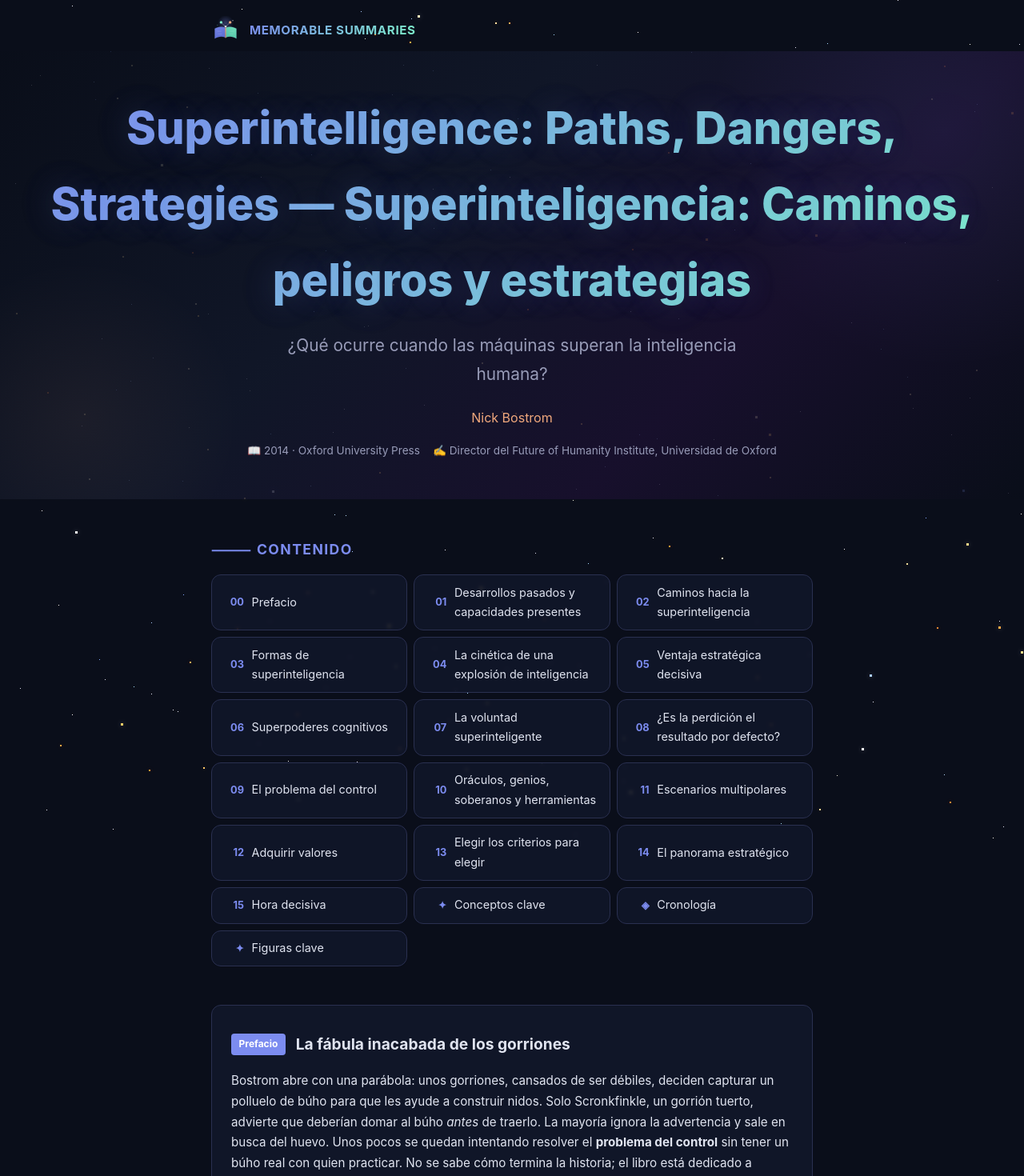
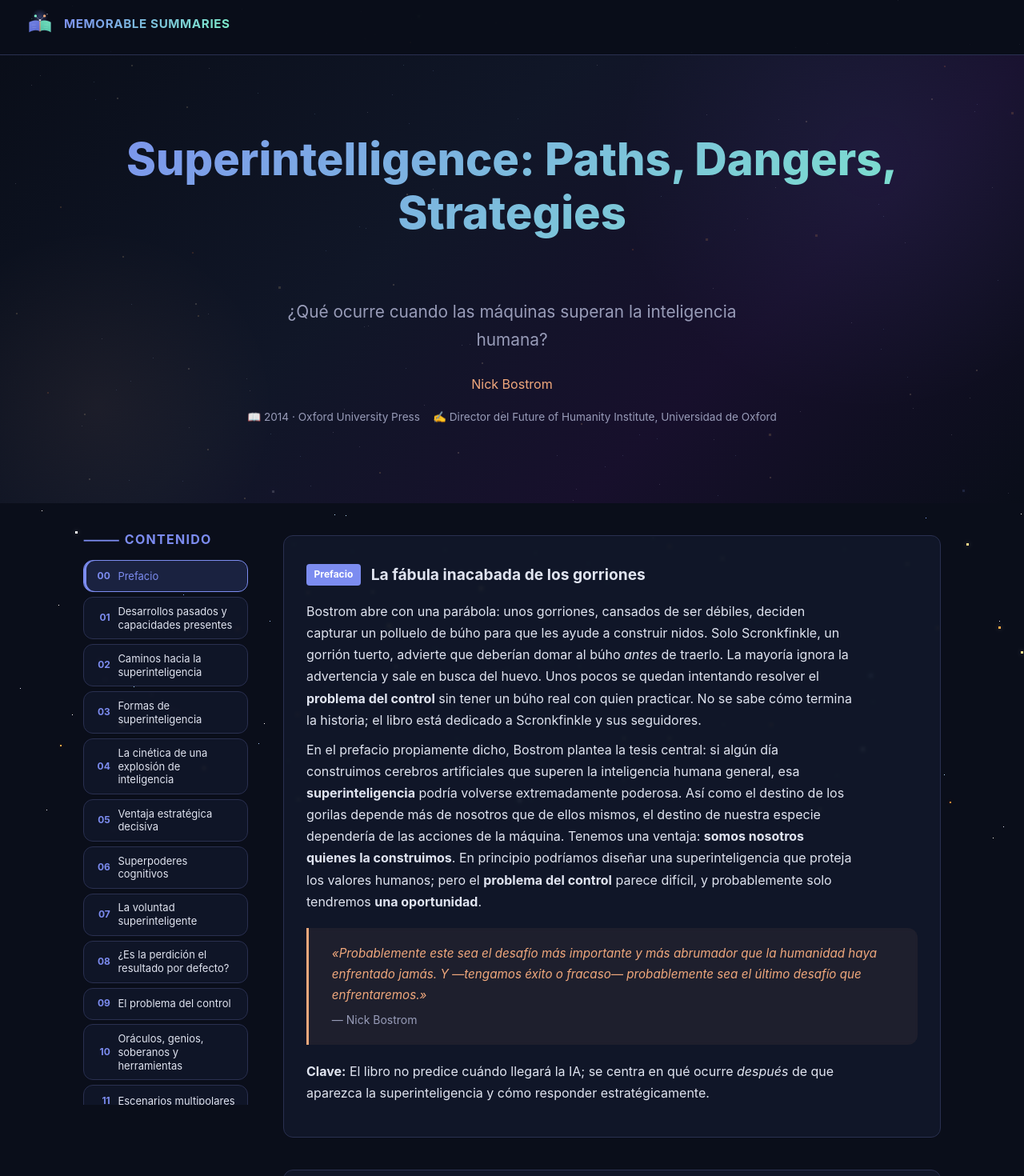
Before and after one commit to LucasJappert/memorable-summaries, a Vue app: page / in a window 1280 px wide. Shown: the top 1470 px of the page at 80% size. Built offline with nearby package versions, Linux system fonts and the light colour scheme.

Commit message:
Mejorar diseño responsive mobile y desktop.
TOC lateral sticky con sección activa, header fijo, barra de progreso, padding unificado, tipografía táctil y starfield aligerado en mobile.

Co-authored-by: Cursor <cursoragent@cursor.com>

```diff
--- a/src/App.vue
+++ b/src/App.vue
@@ -1,6 +1,7 @@
 <script setup lang="ts">
 import { superintelligence } from './data/superintelligence'
 import Starfield from './components/Starfield.vue'
+import ReadingProgress from './components/ReadingProgress.vue'
 import SiteHeader from './components/SiteHeader.vue'
 import HeroSection from './components/HeroSection.vue'
 import TableOfContents from './components/TableOfContents.vue'
@@ -14,11 +15,17 @@ const book = superintelligence
 
 <template>
   <Starfield />
+  <ReadingProgress />
 
   <SiteHeader />
   <HeroSection :meta="book.meta" />
+
+  <div class="page-layout">
+    <aside class="page-layout__sidebar" aria-label="Navegación del libro">
       <TableOfContents :items="book.toc" />
+    </aside>
 
+    <main class="page-layout__main">
       <div class="container">
         <BookSection v-for="section in book.sections" :key="section.id" :section="section" />
 
@@ -66,6 +73,8 @@ const book = superintelligence
         <p>{{ book.footer.line1 }}</p>
         <p class="footer-meta"><em>{{ book.footer.line2 }}</em></p>
       </footer>
+    </main>
+  </div>
 </template>
 
 <style scoped>
--- a/src/assets/styles.css
+++ b/src/assets/styles.css
@@ -443,18 +443,76 @@
   }
 
   /* Ensure content is above stars */
-  .container, .toc, .footer { position: relative; z-index: 2; }
+  .container, .toc, .footer, .page-layout, .site-header { position: relative; z-index: 2; }
   .hero { position: relative; z-index: 2; overflow: hidden; }
+
+  /* Reading progress */
+  .reading-progress {
+    display: none;
+    position: fixed;
+    top: 0;
+    left: 0;
+    height: 3px;
+    background: linear-gradient(90deg, var(--accent), var(--accent3));
+    z-index: 100;
+    transition: width 0.12s linear;
+    pointer-events: none;
+  }
+
+  /* Site header */
+  .site-header {
+    position: relative;
+    z-index: 10;
+    padding: 1rem 1rem 0;
+  }
+  .site-header__inner {
+    max-width: 800px;
+    margin: 0 auto;
+  }
+  .site-header__brand {
+    display: inline-flex;
+    align-items: center;
+    gap: 0.75rem;
+    text-decoration: none;
+    color: var(--text);
+    transition: opacity 0.2s;
+  }
+  .site-header__brand:hover { opacity: 0.88; }
+  .site-header__brand:active { opacity: 0.75; }
+  .site-header__title {
+    font-size: 0.875rem;
+    font-weight: 700;
+    letter-spacing: 0.04em;
+    text-transform: uppercase;
+    background: linear-gradient(135deg, var(--accent), var(--accent3));
+    -webkit-background-clip: text;
+    -webkit-text-fill-color: transparent;
+    background-clip: text;
+  }
+
+  /* Page layout */
+  .page-layout {
+    position: relative;
+    z-index: 2;
+    display: grid;
+    grid-template-columns: 1fr;
+    max-width: 800px;
+    margin: 0 auto;
+    padding: 0 1rem;
+  }
+  .page-layout__main {
+    min-width: 0;
+  }
 
   /* Hero */
   .hero {
-    min-height: 70vh;
+    min-height: 55vh;
     display: flex;
     flex-direction: column;
     align-items: center;
     justify-content: center;
     text-align: center;
-    padding: 2rem 1.5rem;
+    padding: 1.5rem 1rem 2rem;
     background: linear-gradient(135deg, rgba(10,14,26,0.85) 0%, rgba(18,24,43,0.85) 40%, rgba(26,16,48,0.85) 70%, rgba(10,14,26,0.85) 100%);
   }
   .hero::before {
@@ -477,8 +535,9 @@
     left: -100px;
     pointer-events: none;
   }
-  .hero h1 {
-    font-size: clamp(2rem, 6vw, 3.5rem);
+  .hero h1,
+  .hero__title {
+    font-size: clamp(1.5rem, 5vw, 3.5rem);
     font-weight: 800;
     background: linear-gradient(135deg, var(--accent), var(--accent3));
     -webkit-background-clip: text;
@@ -487,7 +546,16 @@
     margin-bottom: 0.5rem;
     position: relative;
     z-index: 1;
-    text-shadow: 0 0 40px rgba(124,140,240,0.2), 0 0 80px rgba(124,140,240,0.1);
+    line-height: 1.2;
+  }
+  .hero__title-main { display: block; }
+  .hero__title-es {
+    display: block;
+    font-size: 0.72em;
+    font-weight: 700;
+    margin-top: 0.35rem;
+    opacity: 0.92;
+    line-height: 1.25;
   }
   .hero .subtitle {
     font-size: clamp(1rem, 2.5vw, 1.3rem);
@@ -514,22 +582,23 @@
 
   /* Container */
   .container {
-    max-width: 800px;
-    margin: 0 auto;
-    padding: 0 1.5rem;
+    max-width: none;
+    margin: 0;
+    padding: 0;
   }
 
   /* TOC */
-  .toc {
-    margin: 3rem auto;
-    max-width: 800px;
-    padding: 0 1.5rem;
+  .page-layout__sidebar .toc {
+    margin: 1.5rem 0 2rem;
+    padding: 0;
+    max-width: none;
   }
-  .toc h2 {
-    font-size: 1.1rem;
+  .toc h2,
+  .toc__heading {
+    font-size: 1rem;
     font-weight: 700;
     color: var(--accent);
-    margin-bottom: 1rem;
+    margin-bottom: 0.75rem;
     text-transform: uppercase;
     letter-spacing: 0.08em;
   }
@@ -542,7 +611,8 @@
     display: flex;
     align-items: center;
     gap: 0.6rem;
-    padding: 0.6rem 0.9rem;
+    min-height: 44px;
+    padding: 0.75rem 0.9rem;
     background: rgba(18,24,43,0.82);
     backdrop-filter: blur(2px);
     -webkit-backdrop-filter: blur(2px);
@@ -551,33 +621,47 @@
     text-decoration: none;
     color: var(--text);
     font-size: 0.9rem;
-    transition: all 0.2s;
+    transition: background 0.2s, border-color 0.2s, color 0.2s;
+    -webkit-tap-highlight-color: transparent;
   }
-  .toc-item:hover {
+  .toc-label {
+    line-height: 1.3;
+  }
+  @media (hover: hover) {
+    .toc-item:hover {
+      background: var(--surface2);
+      border-color: var(--accent);
+      transform: translateY(-1px);
+    }
+  }
+  .toc-item:active {
     background: var(--surface2);
     border-color: var(--accent);
-    transform: translateY(-1px);
+  }
+  .toc-item--active {
+    background: var(--surface2);
+    border-color: var(--accent);
+    color: var(--accent);
   }
   .toc-num {
     color: var(--accent);
     font-weight: 700;
-    font-size: 0.8rem;
+    font-size: 0.875rem;
     min-width: 1.6rem;
     text-align: right;
+    flex-shrink: 0;
   }
 
   /* Sections */
   .section {
-    margin: 3rem 0;
-    padding: 2rem 1.5rem;
+    margin: 2rem 0;
+    padding: 1.5rem 1.25rem;
     background: rgba(18,24,43,0.88);
     backdrop-filter: blur(2px);
     -webkit-backdrop-filter: blur(2px);
     border: 1px solid var(--border);
     border-radius: var(--radius);
-    max-width: 800px;
-    margin-left: auto;
-    margin-right: auto;
+    max-width: none;
   }
   .section-header {
     display: flex;
@@ -627,7 +711,7 @@
     display: block;
     margin-top: 0.4rem;
     font-style: normal;
-    font-size: 0.8rem;
+    font-size: 0.875rem;
     color: var(--text2);
   }
 
@@ -645,20 +729,26 @@
     border: 1px solid var(--border);
     border-radius: var(--radius);
     padding: 1.2rem;
-    transition: all 0.2s;
+    transition: border-color 0.2s, transform 0.2s;
+    -webkit-tap-highlight-color: transparent;
   }
-  .concept-card:hover {
+  @media (hover: hover) {
+    .concept-card:hover {
+      border-color: var(--accent);
+      transform: translateY(-2px);
+    }
+  }
+  .concept-card:active {
     border-color: var(--accent);
-    transform: translateY(-2px);
   }
   .concept-card h4 {
-    font-size: 0.9rem;
+    font-size: 0.9375rem;
     font-weight: 700;
     color: var(--accent);
     margin-bottom: 0.3rem;
   }
   .concept-card p {
-    font-size: 0.85rem;
+    font-size: 0.875rem;
     color: var(--text2);
     margin: 0;
     line-height: 1.5;
@@ -703,12 +793,12 @@
   .timeline-item .year {
     font-weight: 700;
     color: var(--accent);
-    font-size: 0.8rem;
+    font-size: 0.875rem;
     display: block;
   }
   .timeline-item p {
     margin: 0.2rem 0;
-    font-size: 0.9rem;
+    font-size: 0.9375rem;
   }
 
   /* Key Figures */
@@ -733,7 +823,7 @@
     font-size: 0.9rem;
   }
   .figure-card .role {
-    font-size: 0.8rem;
+    font-size: 0.875rem;
     color: var(--text2);
     margin-top: 0.2rem;
   }
@@ -760,7 +850,7 @@
     color: var(--accent3);
   }
   .big-num .label {
-    font-size: 0.8rem;
+    font-size: 0.875rem;
     color: var(--text2);
     margin-top: 0.2rem;
   }
@@ -776,18 +866,190 @@
   /* Footer */
   .footer {
     text-align: center;
-    padding: 3rem 1.5rem;
+    padding: 2.5rem 0 3rem;
     color: var(--text2);
-    font-size: 0.85rem;
-    max-width: 600px;
-    margin: 0 auto;
+    font-size: 0.875rem;
+    max-width: none;
+    margin: 0;
   }
 
+  /* ===== RESPONSIVE ===== */
+
+  /* Mobile: lighter starfield */
+  @media (max-width: 767px) {
+    .star-yellow,
+    .star-orange,
+    .star-bright {
+      display: none;
+    }
+  }
+
+  @media (prefers-reduced-motion: reduce) {
+    .star-blue,
+    .star-white,
+    .star-yellow,
+    .star-orange,
+    .star-bright {
+      display: none;
+    }
+    .toc-item,
+    .concept-card {
+      transition: none;
+    }
+  }
+
+  /* Tablet */
+  @media (min-width: 601px) and (max-width: 1023px) {
+    .page-layout {
+      padding: 0 1.25rem;
+    }
+    .toc-grid {
+      grid-template-columns: repeat(2, 1fr);
+    }
+    .concept-grid {
+      grid-template-columns: repeat(2, 1fr);
+    }
+    .figures {
+      grid-template-columns: repeat(3, 1fr);
+    }
+  }
+
+  /* Desktop */
+  @media (min-width: 768px) {
+    .reading-progress {
+      display: block;
+    }
+
+    .site-header {
+      position: sticky;
+      top: 0;
+      padding: 0;
+      background: rgba(10, 14, 26, 0.88);
+      backdrop-filter: blur(16px);
+      -webkit-backdrop-filter: blur(16px);
+      border-bottom: 1px solid var(--border);
+    }
+    .site-header__inner {
+      max-width: none;
+      padding: 0.75rem 2rem;
+    }
+    .site-header__title {
+      font-size: 0.95rem;
+    }
+
+    .hero {
+      min-height: 65vh;
+      padding: 2rem 1.5rem;
+    }
+
+    .section {
+      margin: 2.5rem 0;
+      padding: 2rem 1.75rem;
+    }
+
+    .section p,
+    .section .content-list {
+      max-width: 68ch;
+    }
+    .section p {
+      font-size: 1rem;
+    }
+  }
+
+  @media (min-width: 1024px) {
+    .page-layout {
+      grid-template-columns: 210px 1fr;
+      max-width: 1060px;
+      gap: 0 2.5rem;
+      padding: 0 1.5rem 2rem;
+      align-items: start;
+    }
+
+    .page-layout__sidebar .toc {
+      position: sticky;
+      top: 4.25rem;
+      max-height: calc(100vh - 5rem);
+      overflow-y: auto;
+      margin: 2rem 0 0;
+      padding-right: 0.25rem;
+      scrollbar-width: thin;
+      scrollbar-color: var(--border) transparent;
+    }
+
+    .page-layout__sidebar .toc-grid {
+      grid-template-columns: 1fr;
+      gap: 0.35rem;
+    }
+
+    .page-layout__sidebar .toc-item {
+      font-size: 0.8125rem;
+      padding: 0.55rem 0.65rem;
+      min-height: 40px;
+    }
+
+    .page-layout__sidebar .toc-num {
+      font-size: 0.75rem;
+      min-width: 1.4rem;
+    }
+
+    .page-layout__sidebar .toc-item--active {
+      box-shadow: inset 3px 0 0 var(--accent);
+    }
+
+    .concept-grid {
+      grid-template-columns: repeat(3, 1fr);
+    }
+
+    .figures {
+      grid-template-columns: repeat(3, 1fr);
+    }
+
+    .hero::before {
+      width: 50vw;
+      height: 50vw;
+      top: -15vw;
+      right: -10vw;
+    }
+    .hero::after {
+      width: 35vw;
+      height: 35vw;
+      bottom: -8vw;
+      left: -8vw;
+    }
+  }
+
+  @media (min-width: 1280px) {
+    .page-layout {
+      max-width: 1120px;
+    }
+    .hero {
+      min-height: 70vh;
+    }
+  }
+
+  /* Mobile layout tweaks */
   @media (max-width: 600px) {
-    .section { padding: 1.5rem 1rem; }
-    .concept-grid { grid-template-columns: 1fr; }
-    .figures { grid-template-columns: repeat(2, 1fr); }
-    .big-numbers { grid-template-columns: repeat(2, 1fr); }
-    .toc-grid { grid-template-columns: 1fr; }
-    .hero { min-height: 60vh; padding: 2rem 1rem; }
+    .section {
+      padding: 1.25rem 1rem;
+      margin: 1.5rem 0;
+    }
+    .concept-grid {
+      grid-template-columns: 1fr;
+    }
+    .figures {
+      grid-template-columns: 1fr;
+    }
+    .big-numbers {
+      grid-template-columns: 1fr;
+    }
+    .toc-grid {
+      grid-template-columns: 1fr;
+    }
+    .hero {
+      min-height: 50vh;
+      padding: 1.25rem 0 1.75rem;
+    }
+    .hero__title-es {
+      font-size: 0.68em;
+    }
   }
--- a/src/components/HeroSection.vue
+++ b/src/components/HeroSection.vue
@@ -6,8 +6,9 @@ defineProps<{ meta: BookMeta }>()
 
 <template>
   <header class="hero">
-    <h1>
-      {{ meta.title }}<template v-if="meta.titleEs"> — {{ meta.titleEs }}</template>
+    <h1 class="hero__title">
+      <span class="hero__title-main">{{ meta.title }}</span>
+      <span v-if="meta.titleEs" class="hero__title-es">{{ meta.titleEs }}</span>
     </h1>
     <p class="subtitle">{{ meta.subtitle }}</p>
     <p class="author">{{ meta.author }}</p>
--- /dev/null
+++ b/src/components/ReadingProgress.vue
@@ -0,0 +1,13 @@
+<script setup lang="ts">
+import { useScrollProgress } from '../composables/useScrollProgress'
+
+const { progress } = useScrollProgress()
+</script>
+
+<template>
+  <div
+    class="reading-progress"
+    :style="{ width: `${progress}%` }"
+    aria-hidden="true"
+  />
+</template>
--- a/src/components/SiteHeader.vue
+++ b/src/components/SiteHeader.vue
@@ -4,53 +4,11 @@ import BrandLogo from './BrandLogo.vue'
 
 <template>
   <header class="site-header">
-    <a href="#" class="site-header__brand" aria-label="Memorable Summaries — inicio">
-      <BrandLogo :size="36" />
-      <span class="site-header__title">Memorable Summaries</span>
-    </a>
+    <div class="site-header__inner">
+      <a href="#" class="site-header__brand" aria-label="Memorable Summaries — inicio">
+        <BrandLogo :size="36" />
+        <span class="site-header__title">Memorable Summaries</span>
+      </a>
+    </div>
   </header>
 </template>
-
-<style scoped>
-.site-header {
-  position: relative;
-  z-index: 3;
-  max-width: 800px;
-  margin: 0 auto;
-  padding: 1.25rem 1.5rem 0;
-}
-
-.site-header__brand {
-  display: inline-flex;
-  align-items: center;
-  gap: 0.75rem;
-  text-decoration: none;
-  color: var(--text);
-  transition: opacity 0.2s;
-}
-
-.site-header__brand:hover {
-  opacity: 0.88;
-}
-
-.site-header__title {
-  font-size: 0.95rem;
-  font-weight: 700;
-  letter-spacing: 0.04em;
-  text-transform: uppercase;
-  background: linear-gradient(135deg, var(--accent), var(--accent3));
-  -webkit-background-clip: text;
-  -webkit-text-fill-color: transparent;
-  background-clip: text;
-}
-
-@media (max-width: 600px) {
-  .site-header {
-    padding: 1rem 1rem 0;
-  }
-
-  .site-header__title {
-    font-size: 0.82rem;
-  }
-}
-</style>
--- a/src/components/TableOfContents.vue
+++ b/src/components/TableOfContents.vue
@@ -1,16 +1,27 @@
 <script setup lang="ts">
+import { computed } from 'vue'
 import type { TocItem } from '../types/book'
+import { useActiveSection } from '../composables/useActiveSection'
 
-defineProps<{ items: TocItem[] }>()
+const props = defineProps<{ items: TocItem[] }>()
+
+const sectionIds = computed(() => props.items.map((item) => item.id))
+const { activeId } = useActiveSection(sectionIds)
 </script>
 
 <template>
   <nav class="toc" aria-label="Contenido">
-    <h2>⸻ Contenido</h2>
+    <h2 class="toc__heading">⸻ Contenido</h2>
     <div class="toc-grid">
-      <a v-for="item in items" :key="item.id" :href="`#${item.id}`" class="toc-item">
+      <a
+        v-for="item in items"
+        :key="item.id"
+        :href="`#${item.id}`"
+        class="toc-item"
+        :class="{ 'toc-item--active': activeId === item.id }"
+      >
         <span class="toc-num">{{ item.num }}</span>
-        {{ item.label }}
+        <span class="toc-label">{{ item.label }}</span>
       </a>
     </div>
   </nav>
--- /dev/null
+++ b/src/composables/useActiveSection.ts
@@ -0,0 +1,33 @@
+import { onMounted, onUnmounted, ref, toValue, type MaybeRef } from 'vue'
+
+export function useActiveSection(sectionIds: MaybeRef<string[]>) {
+  const activeId = ref('')
+  let observer: IntersectionObserver | null = null
+
+  onMounted(() => {
+    const ids = toValue(sectionIds)
+    const elements = ids
+      .map((id) => document.getElementById(id))
+      .filter((el): el is HTMLElement => el !== null)
+
+    if (!elements.length) return
+
+    observer = new IntersectionObserver(
+      (entries) => {
+        const visible = entries
+          .filter((entry) => entry.isIntersecting)
+          .sort((a, b) => b.intersectionRatio - a.intersectionRatio)
+
+        const top = visible[0]?.target.id
+        if (top) activeId.value = top
+      },
+      { rootMargin: '-15% 0px -55% 0px', threshold: [0, 0.15, 0.4, 0.7] },
+    )
+
+    elements.forEach((el) => observer!.observe(el))
+  })
+
+  onUnmounted(() => observer?.disconnect())
+
+  return { activeId }
+}
```
Also changed, not shown: src/composables/useScrollProgress.ts (added, +23 -0 lines), 2 other files (tests, documents, lock files or other folders). Lines whose indentation alone changed are shown as unchanged.
